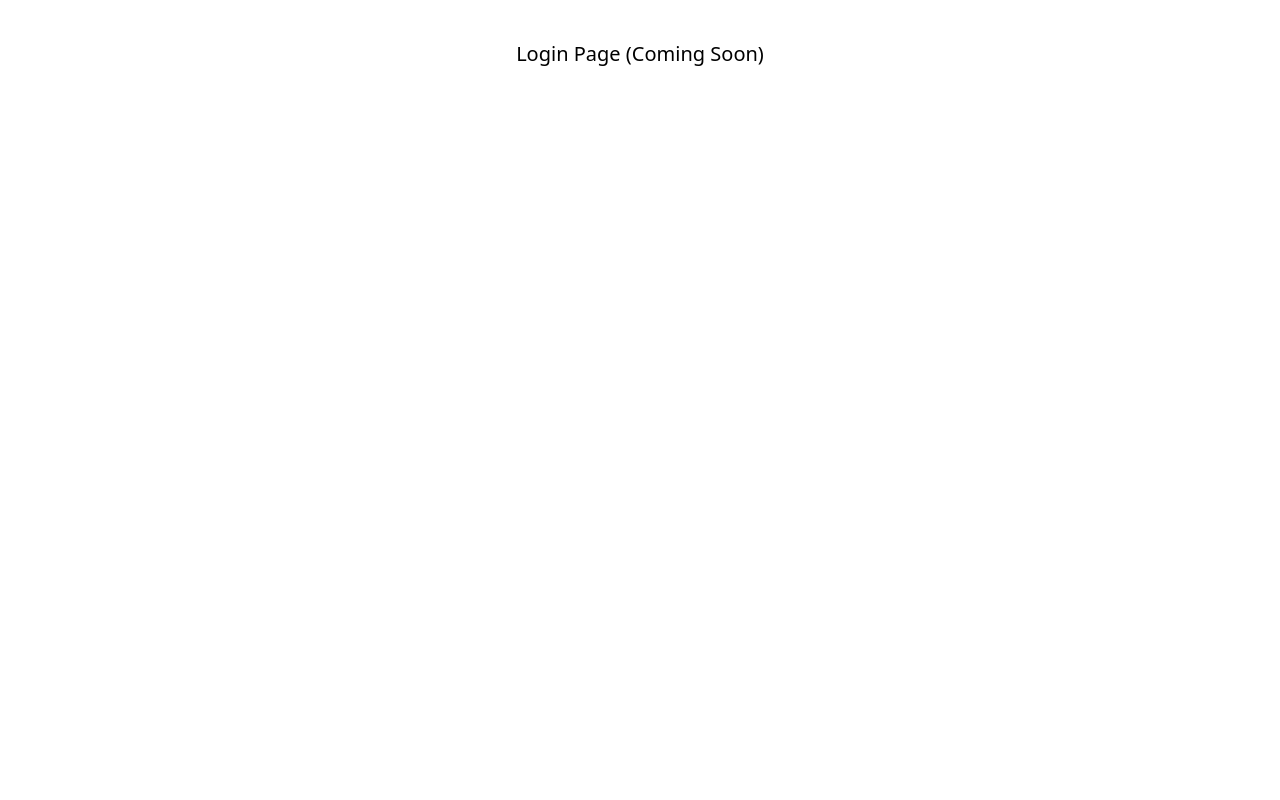
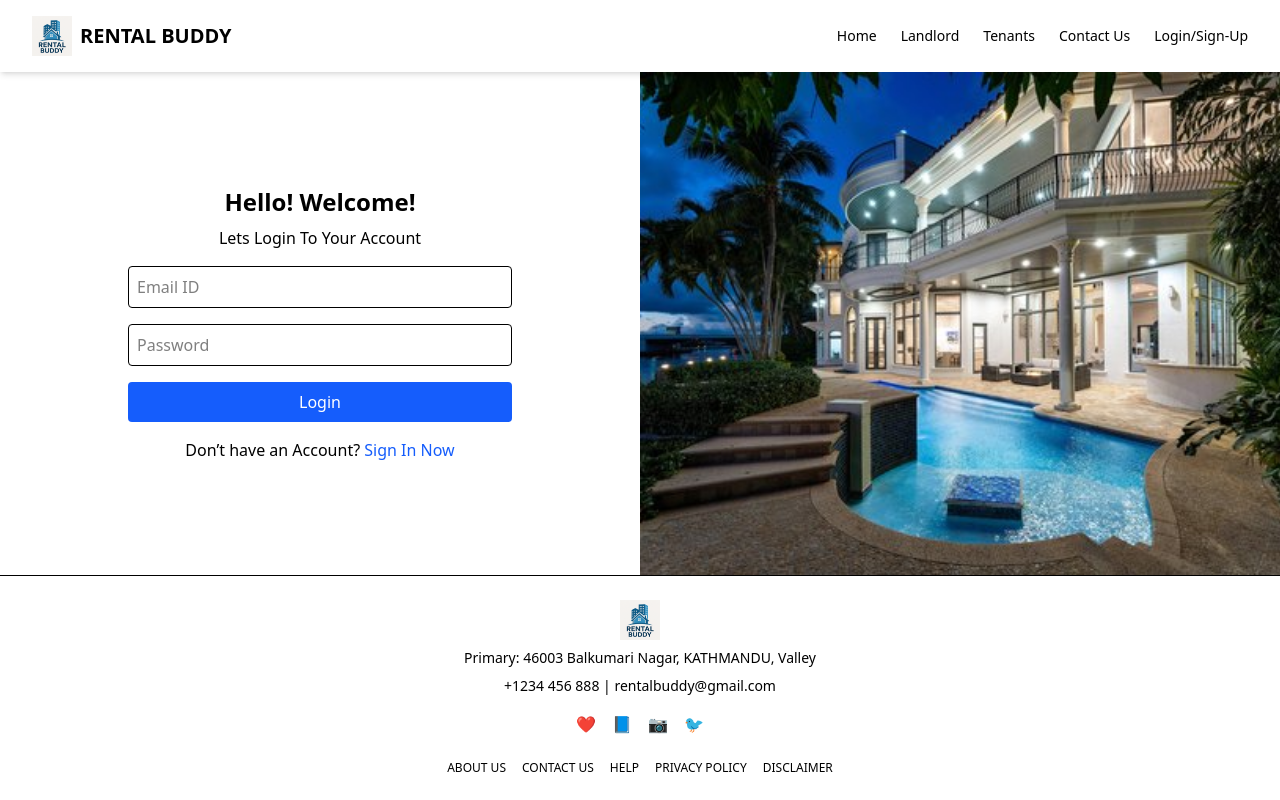
Before and after one commit to Rojan-2004/Renting-Houses, a React (Vite) app: page /login in a window 1280 px wide. Built offline with nearby package versions, Linux system fonts and the light colour scheme.

Commit message:
Login and register complete

```diff
--- a/src/App.jsx
+++ b/src/App.jsx
@@ -37,7 +37,8 @@
 
 import React from 'react';
 import { BrowserRouter as Router, Routes, Route } from 'react-router-dom';
-import SignUp from './pages/SignUp';
+import SignUp from './SignUp';
+import LoginPage from './LoginPage';
 
 function App() {
   return (
@@ -46,7 +47,7 @@ function App() {
         {/* Home, Landlord, Tenants, etc. can be added later */}
         <Route path="/signup" element={<SignUp />} />
         <Route path="/" element={<div className="text-center p-10 text-xl">Welcome to Rental Buddy</div>} />
-        <Route path="/login" element={<div className="text-center p-10 text-xl">Login Page (Coming Soon)</div>} />
+        <Route path="/login" element={<LoginPage/>} />
         <Route path="/landlord" element={<div className="text-center p-10 text-xl">Landlord Page (Coming Soon)</div>} />
         <Route path="/tenants" element={<div className="text-center p-10 text-xl">Tenants Page (Coming Soon)</div>} />
         <Route path="/contact" element={<div className="text-center p-10 text-xl">Contact Us (Coming Soon)</div>} />
--- /dev/null
+++ b/src/LoginPage.jsx
@@ -0,0 +1,159 @@
+// import React from "react";
+
+// export default function LoginPage() {
+//   return (
+//     <div className="min-h-screen flex flex-col">
+//       {/* Navbar */}
+//       <nav className="flex justify-between items-center px-8 py-4 bg-white shadow-md">
+//         <div className="flex items-center space-x-2">
+//           <img src="/logo.png" alt="Logo" className="h-10 w-10" />
+//           <span className="text-xl font-bold">RENTAL BUDDY</span>
+//         </div>
+//         <ul className="flex space-x-6 text-sm font-medium">
+//           <li><a href="#" className="hover:text-blue-600">Home</a></li>
+//           <li><a href="#" className="hover:text-blue-600">Landlord</a></li>
+//           <li><a href="#" className="hover:text-blue-600">Tenants</a></li>
+//           <li><a href="#" className="hover:text-blue-600">Contact Us</a></li>
+//           <li><a href="#" className="hover:text-blue-600">Login/Sign-Up</a></li>
+//         </ul>
+//       </nav>
+
+//       {/* Main Section */}
+//       <div className="flex flex-col md:flex-row flex-grow">
+//         {/* Login Form */}
+//         <div className="w-full md:w-1/2 flex flex-col justify-center items-center p-8">
+//           <h1 className="text-2xl font-bold mb-2">Hello! Welcome!</h1>
+//           <p className="mb-4">Lets Login To Your Account</p>
+//           <input
+//             type="email"
+//             placeholder="Email ID"
+//             className="w-full max-w-sm p-2 mb-4 border rounded"
+//           />
+//           <input
+//             type="password"
+//             placeholder="Password"
+//             className="w-full max-w-sm p-2 mb-4 border rounded"
+//           />
+//           <button className="w-full max-w-sm bg-blue-600 text-white p-2 rounded hover:bg-blue-700">
+//             Login
+//           </button>
+//           <p className="mt-4">
+//             Don’t have an Account? <a href="#" className="text-blue-600">Sign In Now</a>
+//           </p>
+//         </div>
+
+//         {/* Image */}
+//         <div className="w-full md:w-1/2">
+//           <img
+//             src="../public/luxuryhouse.jpg"
+//             alt="Luxury House"
+//             className="w-full h-full object-cover"
+//           />
+//         </div>
+//       </div>
+
+//       {/* Footer */}
+//       <footer className="bg-white py-6 px-8 border-t">
+//         <div className="flex flex-col items-center space-y-2">
+//           <img src="/logo.png" alt="Logo" className="h-10" />
+//           <p className="text-sm">Primary: 46003 Balkumari Nagar, KATHMANDU, Valley</p>
+//           <p className="text-sm">+1234 456 888 | rentalbuddy@gmail.com</p>
+//           <div className="flex space-x-4 mt-2">
+//             <a href="#" className="text-red-600">❤️</a>
+//             <a href="#" className="text-blue-600">📘</a>
+//             <a href="#" className="text-red-500">📷</a>
+//             <a href="#" className="text-blue-400">🐦</a>
+//           </div>
+//           <div className="mt-4 text-xs space-x-4">
+//             <a href="#" className="hover:underline">ABOUT US</a>
+//             <a href="#" className="hover:underline">CONTACT US</a>
+//             <a href="#" className="hover:underline">HELP</a>
+//             <a href="#" className="hover:underline">PRIVACY POLICY</a>
+//             <a href="#" className="hover:underline">DISCLAIMER</a>
+//           </div>
+//         </div>
+//       </footer>
+//     </div>
+//   );
+// }
+
+
+import React from "react";
+import { Link } from "react-router-dom";
+
+export default function LoginPage() {
+  return (
+    <div className="min-h-screen flex flex-col">
+      {/* Navbar */}
+      <nav className="flex justify-between items-center px-8 py-4 bg-white shadow-md">
+        <div className="flex items-center space-x-2">
+          <img src="/logo.png" alt="Logo" className="h-10 w-10" />
+          <span className="text-xl font-bold">RENTAL BUDDY</span>
+        </div>
+        <ul className="flex space-x-6 text-sm font-medium">
+          <li><Link to="/" className="hover:text-blue-600">Home</Link></li>
+          <li><a href="#" className="hover:text-blue-600">Landlord</a></li>
+          <li><a href="#" className="hover:text-blue-600">Tenants</a></li>
+          <li><a href="#" className="hover:text-blue-600">Contact Us</a></li>
+          <li><a href="#" className="hover:text-blue-600">Login/Sign-Up</a></li>
+        </ul>
+      </nav>
+
+      {/* Main Section */}
+      <div className="flex flex-col md:flex-row flex-grow">
+        {/* Login Form */}
+        <div className="w-full md:w-1/2 flex flex-col justify-center items-center p-8">
+          <h1 className="text-2xl font-bold mb-2">Hello! Welcome!</h1>
+          <p className="mb-4">Lets Login To Your Account</p>
+          <input
+            type="email"
+            placeholder="Email ID"
+            className="w-full max-w-sm p-2 mb-4 border rounded"
+          />
+          <input
+            type="password"
+            placeholder="Password"
+            className="w-full max-w-sm p-2 mb-4 border rounded"
+          />
+          <button className="w-full max-w-sm bg-blue-600 text-white p-2 rounded hover:bg-blue-700">
+            Login
+          </button>
+          <p className="mt-4">
+            Don’t have an Account? <Link to="/signup" className="text-blue-600">Sign In Now</Link>
+          </p>
+        </div>
+
+        {/* Image */}
+        <div className="w-full md:w-1/2">
+          <img
+            src="/luxuryhouse.jpg" // Place image inside `public/`
+            alt="Luxury House"
+            className="w-full h-full object-cover"
+          />
+        </div>
+      </div>
+
+      {/* Footer */}
+      <footer className="bg-white py-6 px-8 border-t">
+        <div className="flex flex-col items-center space-y-2">
+          <img src="/logo.png" alt="Logo" className="h-10" />
+          <p className="text-sm">Primary: 46003 Balkumari Nagar, KATHMANDU, Valley</p>
+          <p className="text-sm">+1234 456 888 | rentalbuddy@gmail.com</p>
+          <div className="flex space-x-4 mt-2">
+            <a href="#" className="text-red-600">❤️</a>
+            <a href="#" className="text-blue-600">📘</a>
+            <a href="#" className="text-red-500">📷</a>
+            <a href="#" className="text-blue-400">🐦</a>
+          </div>
+          <div className="mt-4 text-xs space-x-4">
+            <a href="#" className="hover:underline">ABOUT US</a>
+            <a href="#" className="hover:underline">CONTACT US</a>
+            <a href="#" className="hover:underline">HELP</a>
+            <a href="#" className="hover:underline">PRIVACY POLICY</a>
+            <a href="#" className="hover:underline">DISCLAIMER</a>
+          </div>
+        </div>
+      </footer>
+    </div>
+  );
+}
--- a/src/pages/SignUp.jsx
+++ b/src/SignUp.jsx
@@ -2,7 +2,7 @@ import React from 'react';
 import { useForm } from 'react-hook-form';
 import { BrowserRouter as Router, Route, Routes, Link } from 'react-router-dom';
 
-function SignUp() {
+export default function SignUp() {
   const { register, handleSubmit, formState: { errors } } = useForm();
   const onSubmit = data => console.log(data);
 
@@ -60,16 +60,3 @@ function SignUp() {
     </div>
   );
 }
-
-function App() {
-  return (
-    <Router>
-      <Routes>
-        <Route path="/signup" element={<SignUp />} />
-        {/* Add other routes here */}
-      </Routes>
-    </Router>
-  );
-}
-
-export default App;
```
Also changed, not shown: public/logo.png (added), public/luxuryhouse.jpg (added).
